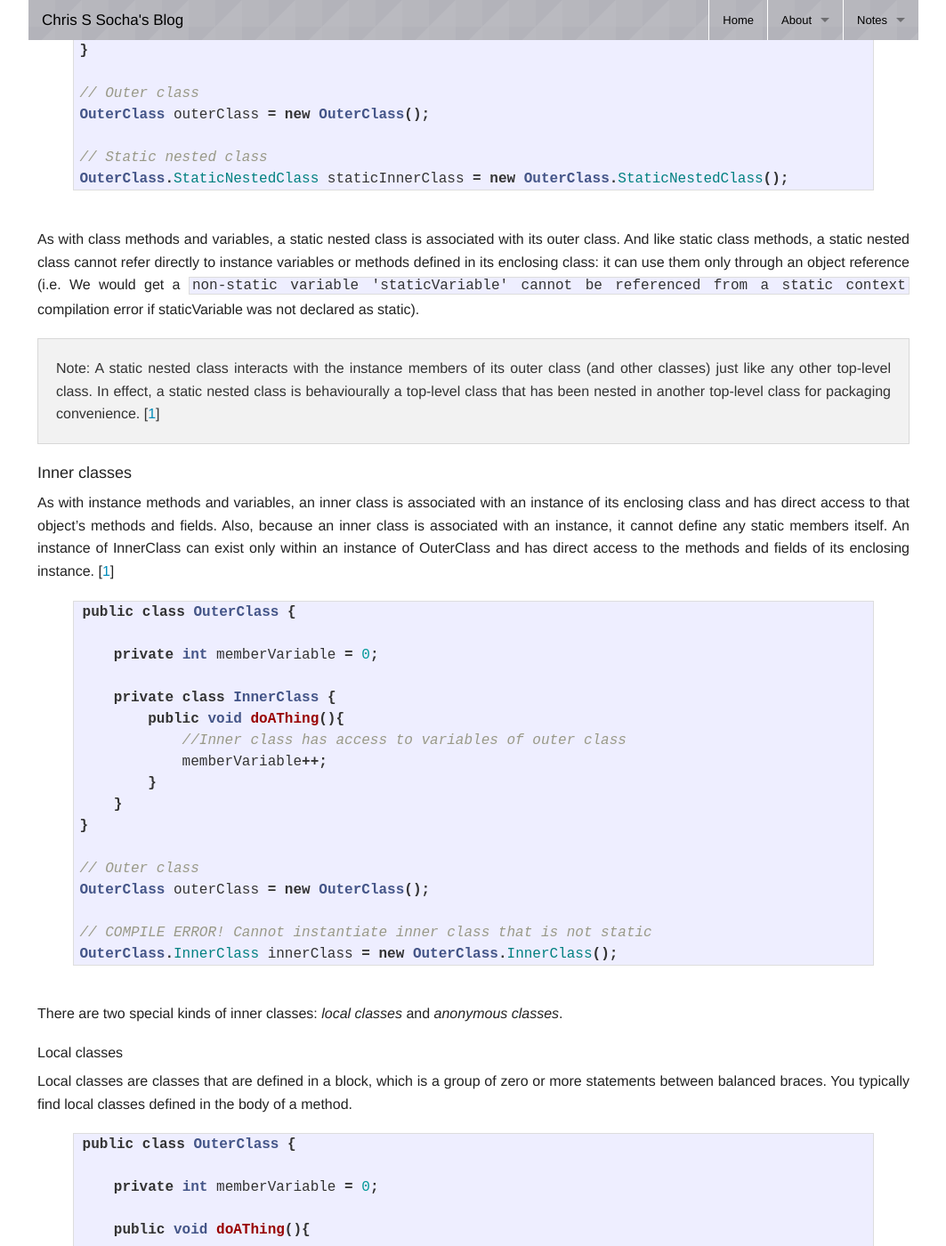
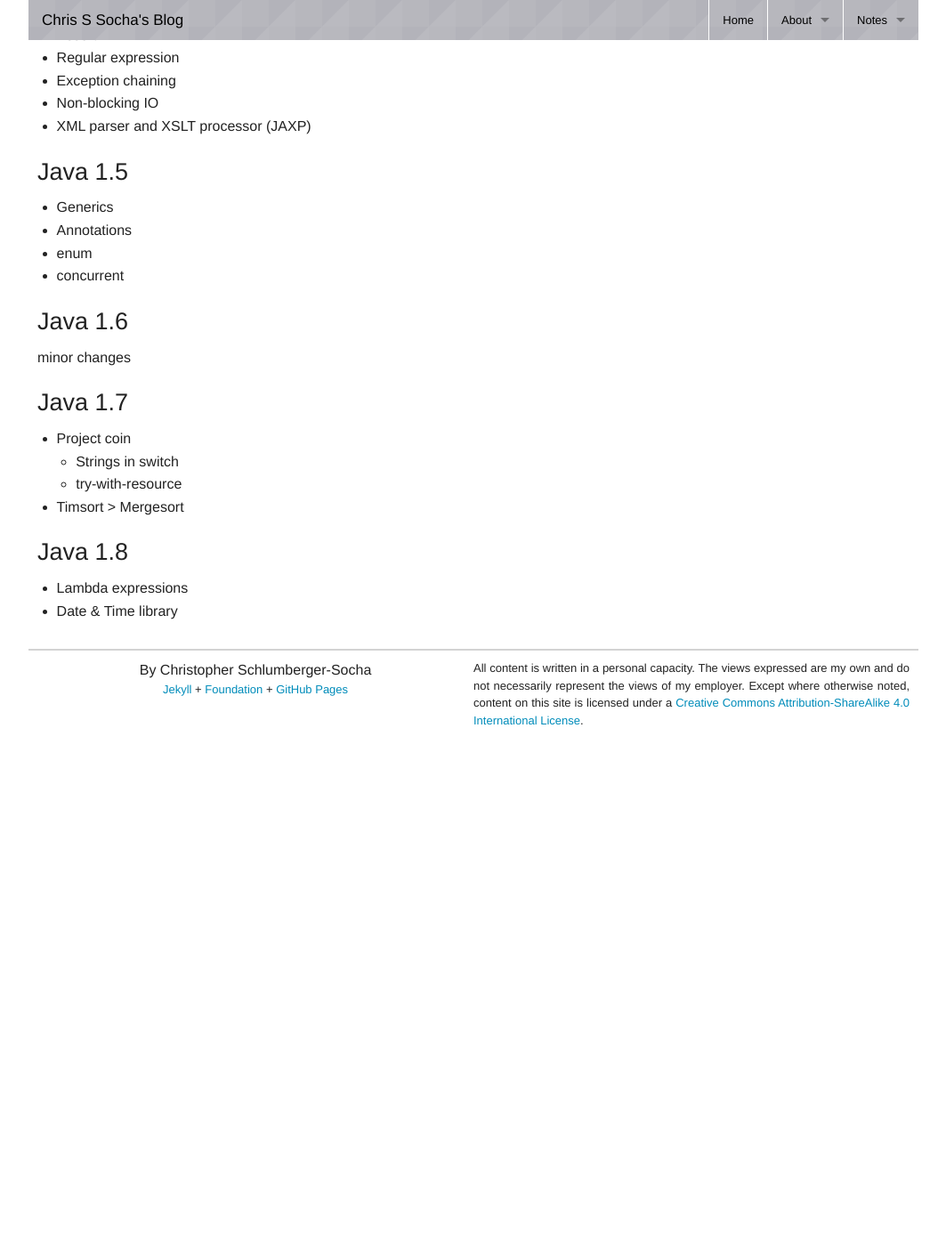
Before and after one commit to ChrisSSocha/ChrisSSocha.github.io, a Jekyll site: the page built from notes/java/index.md, in a window 1280 px wide and 1400 px high, scrolled down 836 px. Shown: the whole window at 89% size, without its empty margins (108-1171 px from the left). Built offline with Jekyll 4.4.1, drawn with Linux system fonts in a browser that asks for light colours; after the commit the page ends 1655 px from its top, so only the background shows below that; some of the changed text lies outside the part shown.

Commit message:
Moved nested classes notes onto separate page

```diff
--- a/notes/java/index.md
+++ b/notes/java/index.md
@@ -13,156 +13,33 @@
 
 ### Java 1.1
 
-#### Nested classes
-
-Nested classes are divided into two categories: static and non-static. Nested classes that are declared static are called **static nested classes**. Non-static nested classes are called **inner classes**. [[1]]
-
-##### Static nested classes
-
-{% highlight java %}
-public class OuterClass {
-
-    private static int staticVariable = 0;
-
-    public static class StaticNestedClass {
-        public void doAThing(){
-            staticVariable++;
-        }
-    }
-}
-
-// Outer class
-OuterClass outerClass = new OuterClass();
-
-// Static nested class
-OuterClass.StaticNestedClass staticInnerClass = new OuterClass.StaticNestedClass();
-{% endhighlight %}
-<br>
-As with class methods and variables, a static nested class is associated with its outer class. And like static class methods, a static nested class cannot refer directly to instance variables or methods defined in its enclosing class: it can use them only through an object reference (i.e. We would get a `non-static variable 'staticVariable' cannot be referenced from a static context` compilation error if staticVariable was not declared as static).
-
-Note: A static nested class interacts with the instance members of its outer class (and other classes) just like any other top-level class. In effect, a static nested class is behaviourally a top-level class that has been nested in another top-level class for packaging convenience. [[1]]
-{: .panel}
-
-##### Inner classes
-
-As with instance methods and variables, an inner class is associated with an instance of its enclosing class and has direct access to that object's methods and fields. Also, because an inner class is associated with an instance, it cannot define any static members itself. An instance of InnerClass can exist only within an instance of OuterClass and has direct access to the methods and fields of its enclosing instance. [[1]]
-
-{% highlight java %}
-public class OuterClass {
-
-    private int memberVariable = 0;
-
-    private class InnerClass {
-        public void doAThing(){
-            //Inner class has access to variables of outer class
-            memberVariable++;
-        }
-    }
-}
-
-// Outer class
-OuterClass outerClass = new OuterClass();
-
-// COMPILE ERROR! Cannot instantiate inner class that is not static
-OuterClass.InnerClass innerClass = new OuterClass.InnerClass();
-{% endhighlight %}
-<br>
-There are two special kinds of inner classes: _local classes_ and _anonymous classes_.
-
-###### Local classes
-
-Local classes are classes that are defined in a block, which is a group of zero or more statements between balanced braces. You typically find local classes defined in the body of a method.
-
-{% highlight java %}
-public class OuterClass {
-
-    private int memberVariable = 0;
-
-    public void doAThing(){
-
-        class LocalClass{
-            public void doAnotherThing(){
-                memberVariable++;
-            }
-        }
-    }
-}
-{% endhighlight %}
-
-###### Anonymous classes
-
-Anonymous classes enable you to make your code more concise. They enable you to declare and instantiate a class at the same time. They are like local classes except that they do not have a name. Use them if you need to use a local class only once.
-
-{% highlight java %}
-public interface Printer {
-    public void print();
-}
-
-public class OuterClass {
-
-    private String memberVariable = "I'm a member variable";
-
-    public Printer createPrinter(){
-        // Anonymous class
-        return new Printer() {
-            @Override
-            public void print() {
-                System.out.println(memberVariable);
-            }
-        };
-    }
-}
-{% endhighlight %}
-
-#### JDBC
-[...]
-
-#### Reflection
-[...]
+* [Nested Classes](./nested-classes.html)
+* JDBC
+* Reflection
 
 ### Java 1.2
 
-#### Unified Collections
-[...]
-
-#### JIT
-[...]
+* Unified Collections
+* JIT
 
 ### Java 1.3
 
-#### Hotspot JVM
-[...]
+* Hotspot JVM
 
 ### Java 1.4
 
-#### Assert
-[...]
-
-#### Regular expression
-[...]
-
-#### Exception chaining
-[...]
-
-#### Non-blocking IO
-[...]
-
-#### XML parser and XSLT processor (JAXP)
-[...]
+* Assert
+* Regular expression
+* Exception chaining
+* Non-blocking IO
+* XML parser and XSLT processor (JAXP)
 
 ### Java 1.5
 
-#### Generics
-[...]
-
-#### Annotations
-[...]
-
-#### enum
-[...]
-
-#### concurrent
-[...]
+* Generics
+* Annotations
+* enum
+* concurrent
 
 ### Java 1.6
 
@@ -170,21 +47,12 @@
 
 ### Java 1.7
 
-#### Project coin
-
-* Strings in switch
-* try-with-resource
-
-#### Timsort > Mergesort
-[...]
+* Project coin
+  * Strings in switch
+  * try-with-resource
+* Timsort > Mergesort
 
 ### Java 1.8
 
-#### Lambda expressions
-[...]
-
-#### Date & Time library
-[...]
-
-[1]: http://docs.oracle.com/javase/tutorial/java/javaOO/nested.html "Nested Classes"
-[2]: https://jcp.org/aboutJava/communityprocess/maintenance/JLS/innerclasses.pdf "Inner classes specification"
+* Lambda expressions
+* Date & Time library
```
Also changed, not shown: notes/java/nested-classes.md (added, +108 -0 lines).
